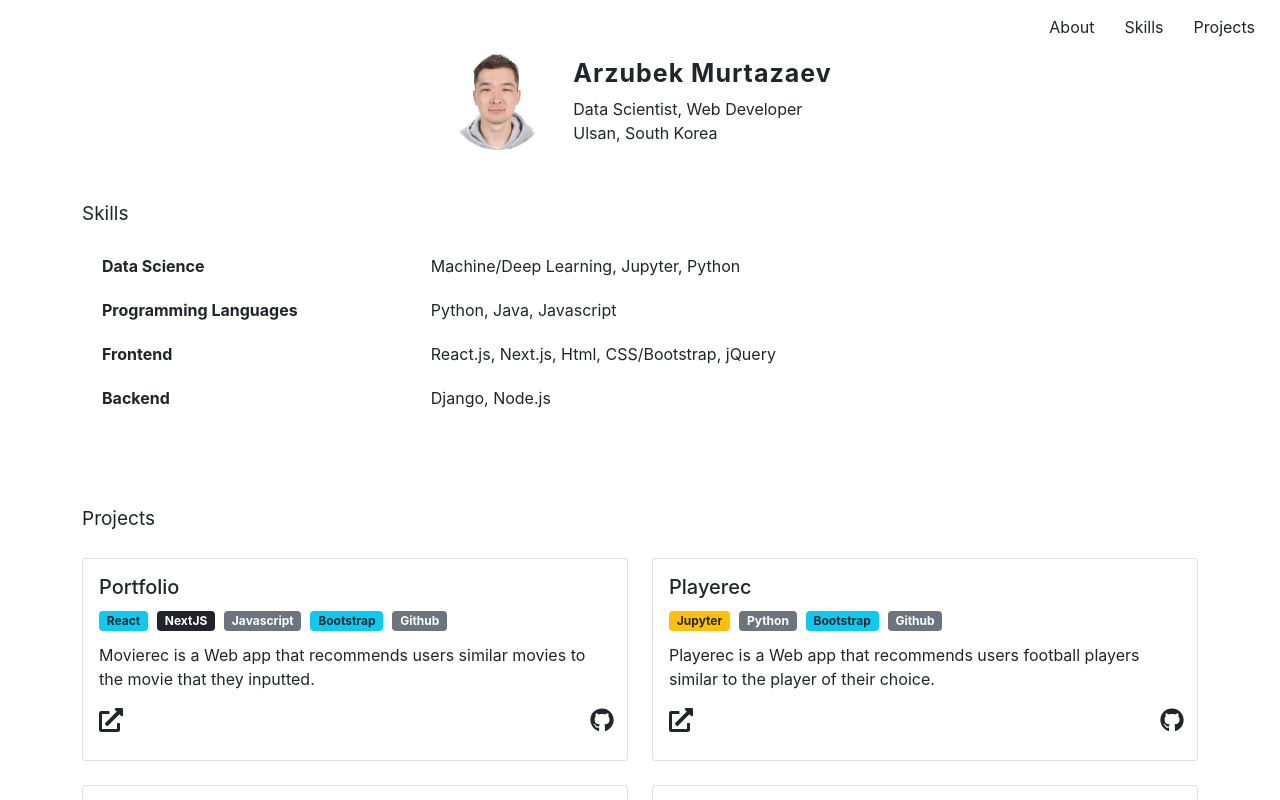
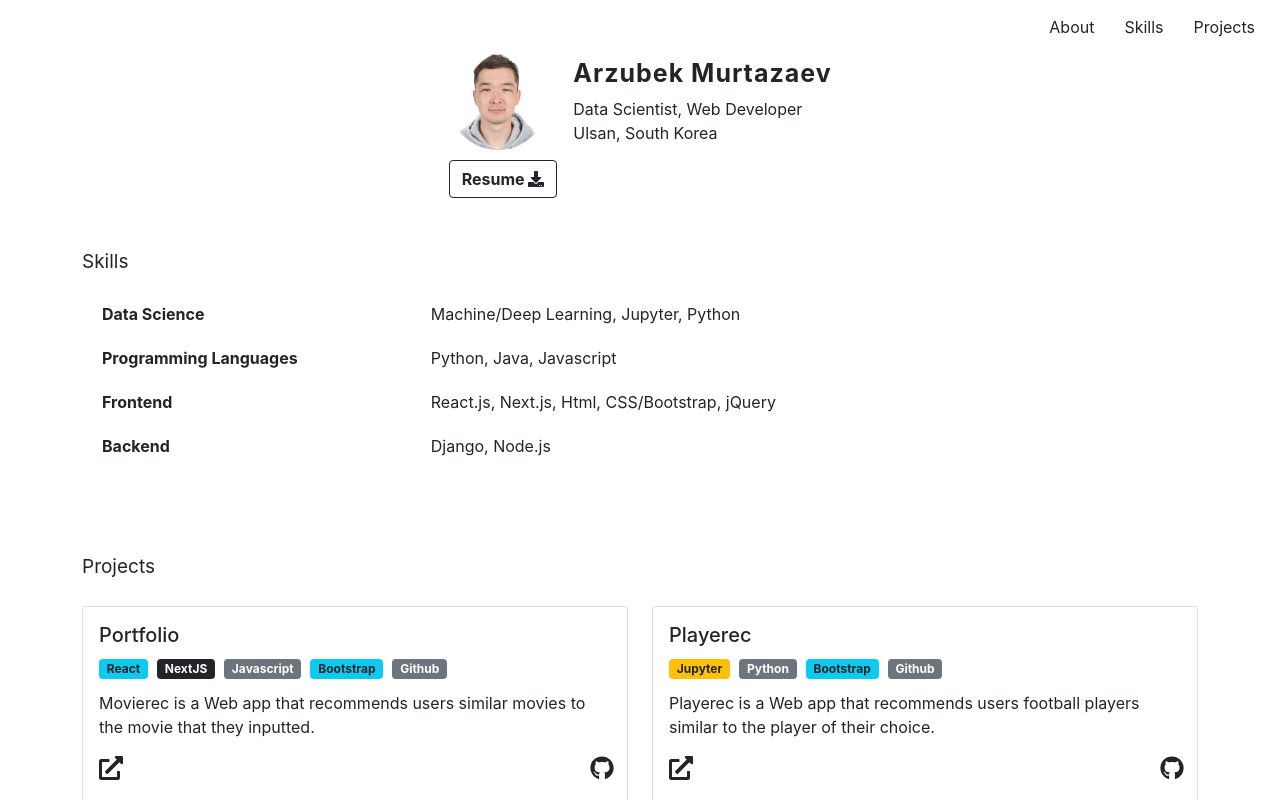
Before and after one commit to arzubekm/portfolio, a Next.js app: page / in a window 1280 px wide. Shown: the top 800 px of the page. Built offline with nearby package versions, Linux system fonts and the light colour scheme.

Commit message:
Added resume download button

```diff
--- a/pages/index.js
+++ b/pages/index.js
@@ -1,5 +1,5 @@
 import { faGithub, faLinkedin } from '@fortawesome/free-brands-svg-icons'
-import { faExternalLinkAlt } from '@fortawesome/free-solid-svg-icons'
+import { faDownload, faExternalLinkAlt } from '@fortawesome/free-solid-svg-icons'
 import { FontAwesomeIcon } from '@fortawesome/react-fontawesome'
 import styles from '../styles/Home.module.css'
 
@@ -9,12 +9,21 @@ export default function Home() {
       <div className="container">
         <div id="about" className={styles.identity}>
           <img src="avatar.jpg" class={styles.imgavatar} width={100} height={100} alt="Arzu"/>
+
           <div className={styles.text}>
             <div className={styles.name}>Arzubek Murtazaev</div>
             <div className={styles.description}>Data Scientist, Web Developer</div>
             <div className={styles.description}>Ulsan, South Korea</div>
           </div>
         </div>
+
+
+        <div className={styles.resumeButton}>
+          <a href="/files/resume.pdf" download><button class="btn btn-outline-dark"><strong>Resume </strong><FontAwesomeIcon icon={faDownload}/></button></a>
+        </div>
+        {/* <FontAwesomeIcon icon={faDownload}/> */}
+
+
         <div id="skills" className={styles.skills}>
           <div className={styles.title}>Skills</div>
           <div className={styles.row}>
--- a/styles/Home.module.css
+++ b/styles/Home.module.css
@@ -132,9 +132,17 @@
 
 .imgavatar {
   border-radius: 50%;
-  width: 100px;
-  height: 100px;
+  /* width: 100px;
+  height: 100px; */
   margin-right: 25px;
+}
+
+.resumeButton {
+  display: flex;
+  align-items: center;
+  justify-content: center;
+  margin-right: 274px;
+  padding-top: 10px;
 }
 
 /* NEW STYLE */
```
Also changed, not shown: 1 other file (tests, documents, lock files or other folders).
